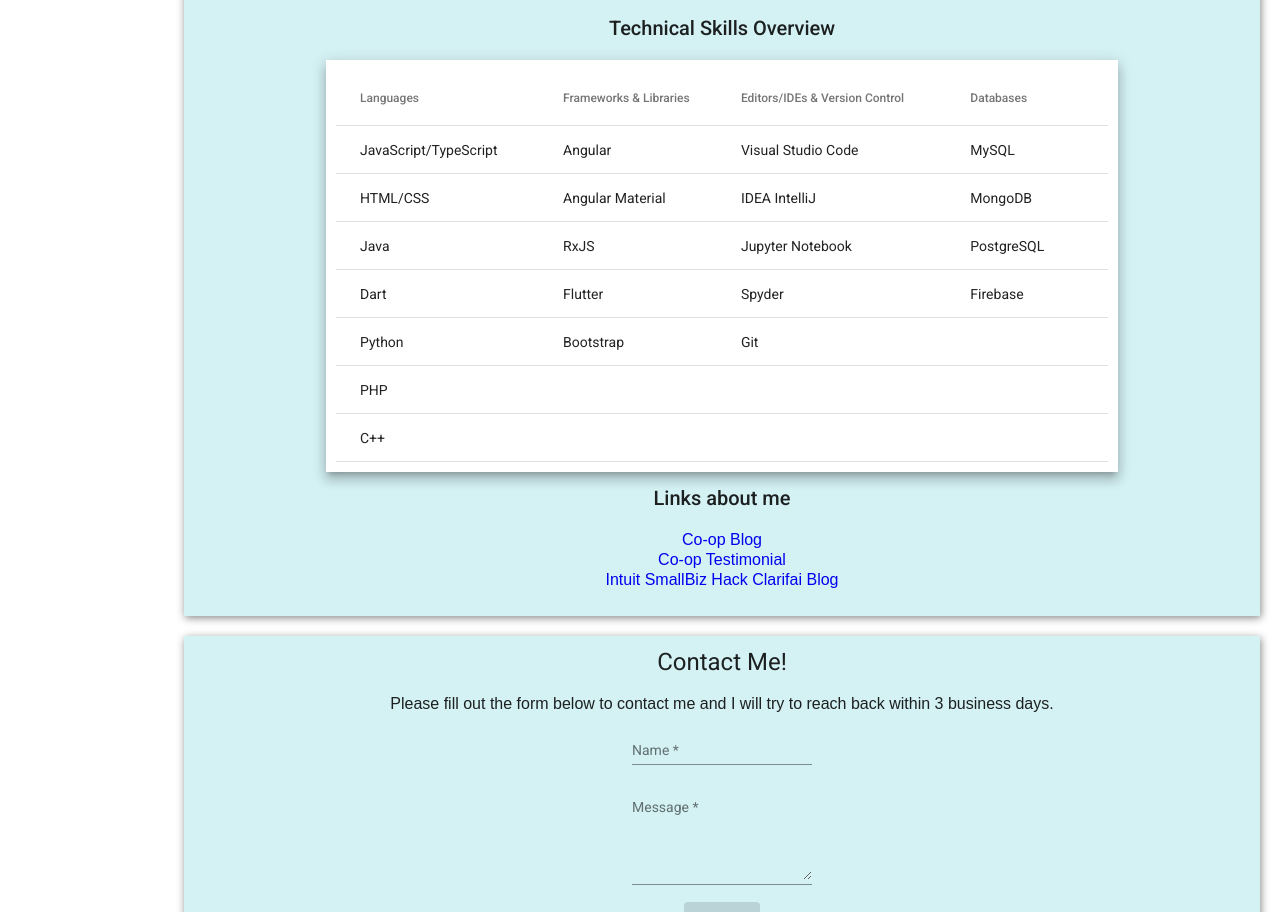
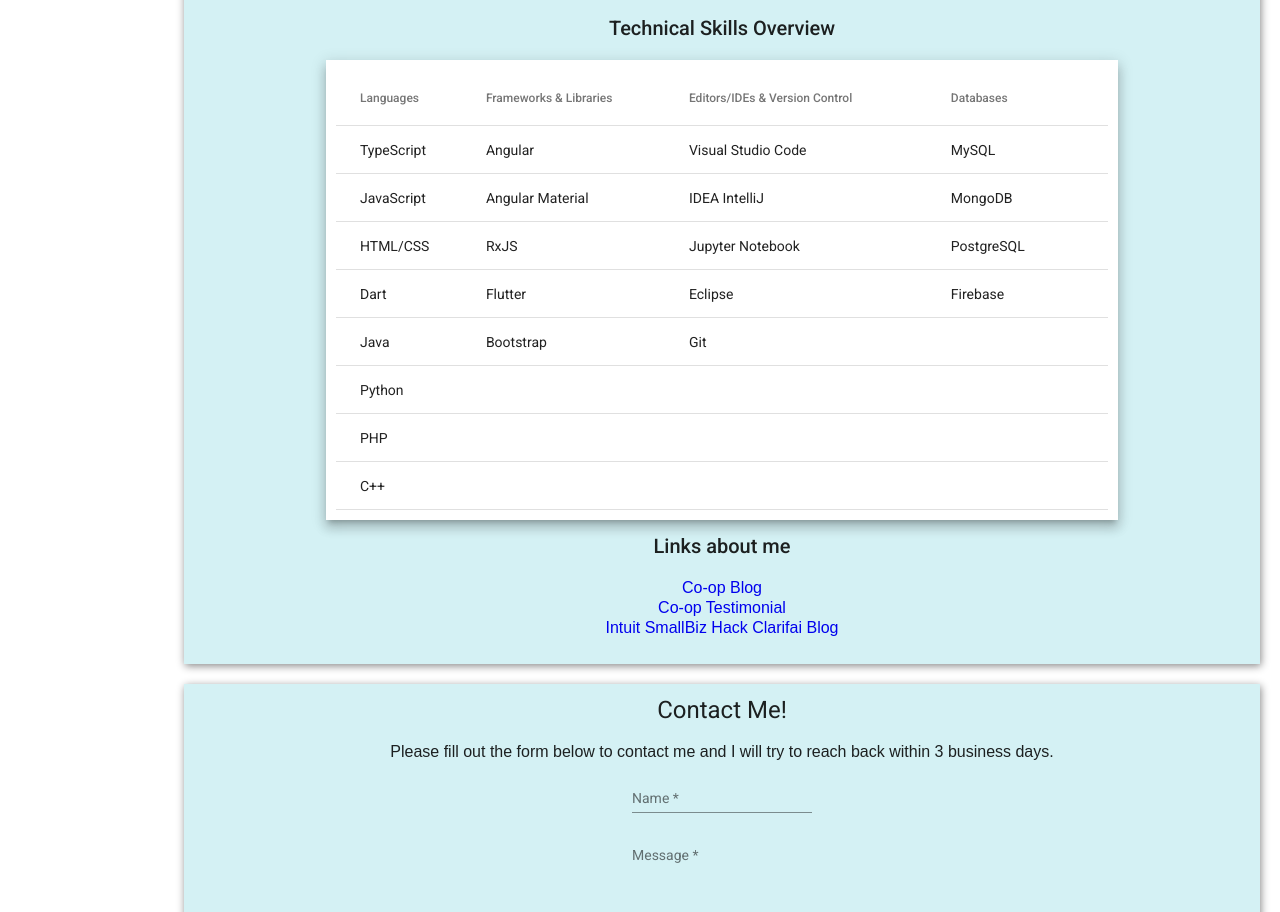
Before and after one commit to leon-chow/leon-chow.github.io, an Angular app: page / in a window 1280 px wide. Shown: the part 2482-3394 px from the top of the page. Built offline with nearby package versions, Linux system fonts and the light colour scheme.

Commit message:
Fix table styling, add native table for mobile view,

```diff
--- a/src/app/about/about.component.css
+++ b/src/app/about/about.component.css
@@ -36,3 +36,7 @@ table {
   padding: 10px;
   margin: 10px;
 }
+
+th {
+  text-align: left;
+}
--- a/src/app/about/about.component.html
+++ b/src/app/about/about.component.html
@@ -8,7 +8,7 @@
     bottom of the page, or you can email me at <u> leonwl.chow@gmail.com. </u>
   </p>
   <h2> Technical Skills Overview </h2>
-  <table mat-table [dataSource]="dataSource" class="mat-elevation-z8">
+  <table mat-table [dataSource]="dataSource" *ngIf="!mobileScreen" class="mat-elevation-z8">
 
     <!--- Note that these columns can be defined in any order.
           The actual rendered columns are set as a property on the row definition" -->
@@ -38,6 +38,53 @@
     <tr mat-header-row *matHeaderRowDef="cols"></tr>
     <tr mat-row *matRowDef="let row; columns: cols;"></tr>
   </table>
+  <table *ngIf="mobileScreen">
+    <tr>
+      <th> Languages </th>
+      <th> Frameworks & Libraries </th>
+      <th> Editors/IDEs & Version Control</th>
+      <th> Databases </th>
+    </tr>
+    <tr>
+      <td> TypeScript </td>
+      <td> Angular </td>
+      <td> VS Code </td>
+      <td> MySql</td>
+    </tr>
+    <tr>
+      <td> JavaScript </td>
+      <td> Angular Material </td>
+      <td> IDEA IntelliJ </td>
+      <td> MongoDB </td>
+    </tr>
+    <tr>
+      <td> HTML/CSS </td>
+      <td> RxJS </td>
+      <td> Jupyter Notebook </td>
+      <td> PostgreSQL </td>
+    </tr>
+    <tr>
+      <td> Dart </td>
+      <td> Flutter </td>
+      <td> Spyder </td>
+      <td> Firebase </td>
+    </tr>
+    <tr>
+      <td> Java </td>
+      <td> Bootstrap </td>
+      <td> Git </td>
+      <td> </td>
+    </tr>
+    <tr>
+      <td> Python </td>
+    </tr>
+    <tr>
+      <td> PHP </td>
+    </tr>
+    <tr>
+      <td> C++ </td>
+    </tr>
+  </table>
   <h2> Links about me </h2>
   <ul>
     <li>
--- a/src/app/about/about.component.ts
+++ b/src/app/about/about.component.ts
@@ -1,4 +1,4 @@
-import { Component, OnInit } from '@angular/core';
+import { Component, HostListener, OnInit } from '@angular/core';
 import { MatTableDataSource } from '@angular/material/table';
 
 @Component({
@@ -8,22 +8,26 @@ import { MatTableDataSource } from '@angular/material/table';
 })
 export class AboutComponent implements OnInit {
   dataSource: any;
+  mobileScreen: boolean = false;
   cols: string[] =["language", "framework", "editor", "database"];
   skills: {}[] = [
     {
-      language: "JavaScript/TypeScript", framework: "Angular", editor: "Visual Studio Code", database: "MySQL"
+      language: "TypeScript", framework: "Angular", editor: "Visual Studio Code", database: "MySQL"
     },
     {
-      language: "HTML/CSS", framework: "Angular Material", editor: "IDEA IntelliJ", database: "MongoDB"
+      language: "JavaScript", framework: "Angular Material", editor: "IDEA IntelliJ", database: "MongoDB"
     },
     {
-      language: "Java", framework: "RxJS", editor: "Jupyter Notebook", database: "PostgreSQL"
+      language: "HTML/CSS", framework: "RxJS", editor: "Jupyter Notebook", database: "PostgreSQL"
     },
     {
-      language: "Dart", framework: "Flutter", editor: "Spyder", database: "Firebase"
+      language: "Dart", framework: "Flutter", editor: "Eclipse", database: "Firebase"
     },
     {
-      language: "Python", framework: "Bootstrap", editor: "Git"
+      language: "Java", framework: "Bootstrap", editor: "Git"
+    },
+    {
+      language: "Python"
     },
     {
       language: "PHP"
@@ -33,9 +37,16 @@ export class AboutComponent implements OnInit {
     }
   ]
 
+  @HostListener('window:resize', ['$event'])
+  onResize() {
+    console.log(`height: ${window.innerHeight}, width: ${window.innerWidth}`);
+    this.mobileScreen = window.innerHeight <= 600 || window.innerWidth <= 600;
+  }
+
   constructor() { }
 
   ngOnInit(): void {
+    this.mobileScreen = window.innerHeight <= 600 || window.innerWidth <= 600;
     this.dataSource = new MatTableDataSource(this.skills);
   }
 
--- a/src/app/header/header.component.html
+++ b/src/app/header/header.component.html
@@ -21,9 +21,9 @@
           <mat-icon> picture_as_pdf </mat-icon>
         </a>
       </button>
-      <button *ngIf="mobileScreen" mat-icon-button>
+      <!-- <button *ngIf="mobileScreen" mat-icon-button>
         <mat-icon> reorder </mat-icon>
-      </button>
+      </button> -->
     </span>
   </mat-toolbar-row>
 </mat-toolbar>
@@ -36,7 +36,7 @@
         Leon Chow
       </h1>
     </span>
-    <span class="icons">
+    <span>
       <button mat-icon-button>
         <a href="https://github.com/leon-chow" target="_blank">
           <img src="../../assets/icons/GitHub-Mark-32px.png">
@@ -52,9 +52,9 @@
           <mat-icon> picture_as_pdf </mat-icon>
         </a>
       </button>
-      <button *ngIf="mobileScreen" mat-icon-button>
+      <!-- <button *ngIf="mobileScreen" mat-icon-button>
         <mat-icon> reorder </mat-icon>
-      </button>
+      </button> -->
     </span>
   </mat-toolbar-row>
 </mat-toolbar>
```
